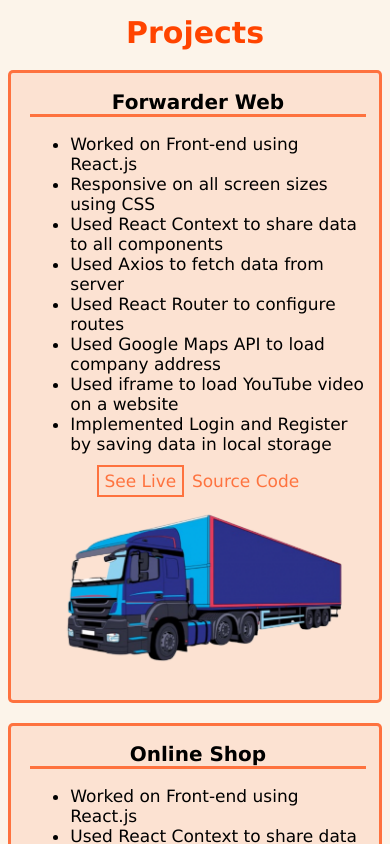
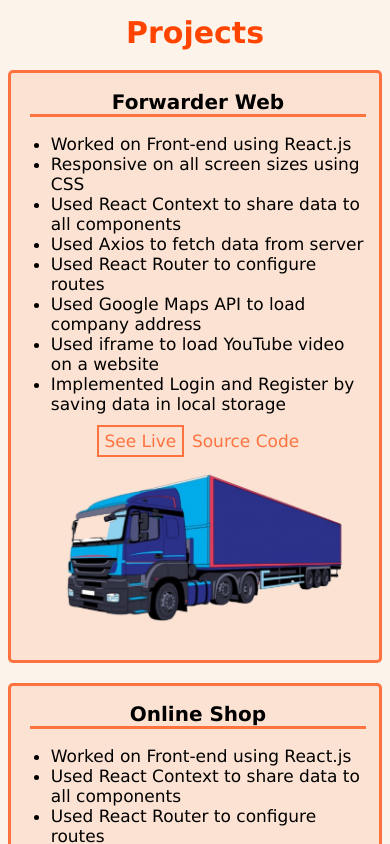
Before and after one commit to GegaLataria/portfolio, a React (Create React App) app: page / in a window 390 px wide. Shown: the part 1480-2324 px from the top of the page. Built offline with nearby package versions, Linux system fonts and the light colour scheme.

Commit message:
updated projects card for mobile

```diff
--- a/src/projects/Projects.css
+++ b/src/projects/Projects.css
@@ -91,6 +91,7 @@
     }
     .project-description {
         font-size: 17px;
+        margin-left: -5vw;
     }
     .see-live-button {
         font-size: 17px;
```
